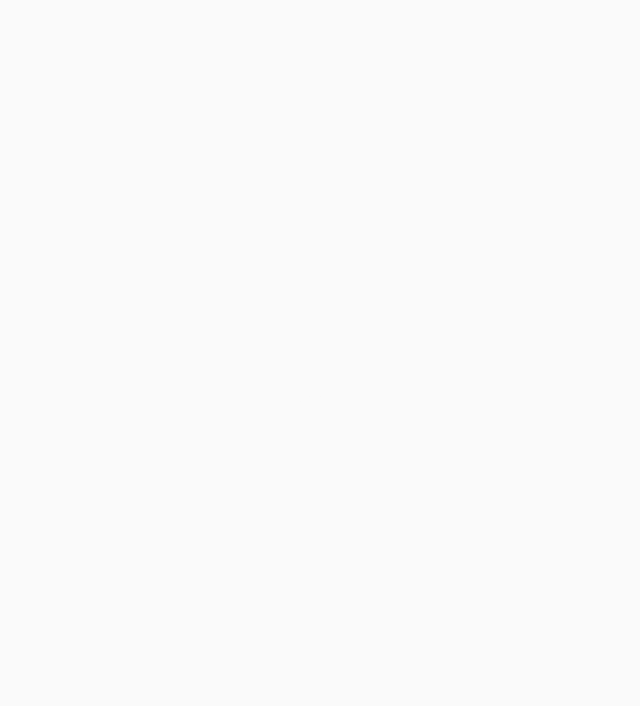
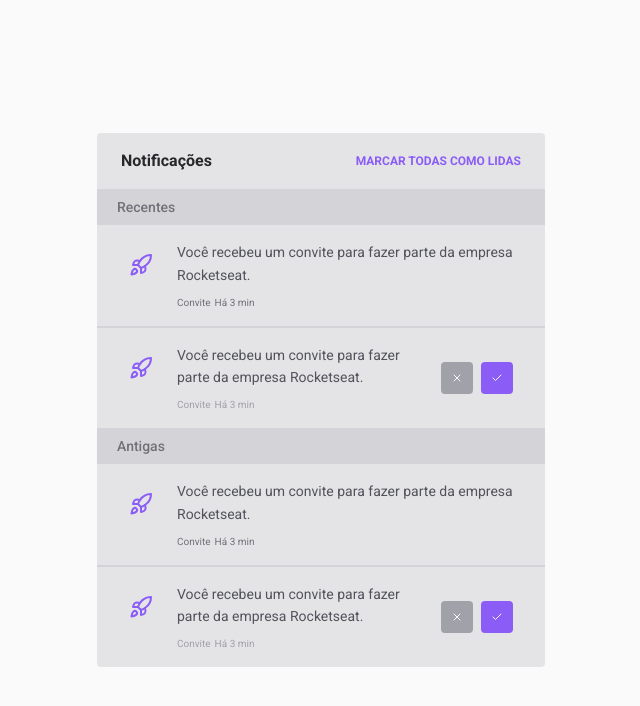
Before and after one commit to AlanFerreiraDev/widget-notifications, a Next.js app: page / in a window 1280 px wide. Shown: the top 706 px of the page, without its empty margins (319-959 px from the left). Built offline with nearby package versions, Linux system fonts and the light colour scheme.

Commit message:
refactor: add the new content to Widget

```diff
--- a/src/components/Widget.tsx
+++ b/src/components/Widget.tsx
@@ -1,3 +1,105 @@
+import { Rocket, X, Check } from 'lucide-react'
+
 export function Widget() {
-  return <div>Widget</div>
+  return (
+    <div className="w-[448px] rounded overflow-hidden">
+      {/* Header */}
+      <div className="bg-zinc-200 dark:bg-zinc-800 py-4 px-6 flex items-center justify-between">
+        <span className="font-bold text-zinc-800 dark:text-white">
+          Notificações
+        </span>
+        <button className="text-violet-500 font-bold text-xs hover:text-violet-600 dark:hover:text-violet-400">
+          MARCAR TODAS COMO LIDAS
+        </button>
+      </div>
+
+      {/* Recent Section */}
+
+      <div>
+        <div className="bg-zinc-300 font-medium dark:bg-zinc-950 px-5 py-2 text-sm text-zinc-500 dark:text-zinc-400">
+          Recentes
+        </div>
+
+        <div className="divide-y-2 divide-zinc-300 dark:divide-zinc-950">
+          <div className="bg-zinc-200 dark:bg-zinc-900 px-8 py-4 flex items-start gap-6">
+            <Rocket className="w-6 h-6 text-violet-500 mt-3" />
+            <div className="flex-1 flex flex-col gap-2">
+              <p className="text-sm leading-relaxed text-zinc-600 dark:text-zinc-100">
+                Você recebeu um convite para fazer parte da empresa Rocketseat.
+              </p>
+              <div className="text-xxs text-zinc-500 dark:text-zinc-400 flex items-center gap-1">
+                <span>Convite</span>
+                <span>Há 3 min</span>
+              </div>
+            </div>
+          </div>
+
+          <div className="bg-zinc-200 dark:bg-zinc-900 px-8 py-4 flex items-start gap-6">
+            <Rocket className="w-6 h-6 text-violet-500 mt-3" />
+            <div className="flex-1 flex flex-col gap-2">
+              <p className="text-sm leading-relaxed text-zinc-600 dark:text-zinc-100">
+                Você recebeu um convite para fazer parte da empresa Rocketseat.
+              </p>
+              <div className="text-xxs text-zinc-400 flex items-center gap-1">
+                <span>Convite</span>
+                <span>Há 3 min</span>
+              </div>
+            </div>
+            <div className="flex gap-2 self-center">
+              <button className="w-8 h-8 rounded flex items-center justify-center bg-zinc-400 hover:bg-zinc-500 dark:bg-zinc-800 dark:hover:bg-zinc-700">
+                <X className="w-3 h-3 text-zinc-50" />
+              </button>
+              <button className="w-8 h-8 rounded flex items-center justify-center bg-violet-500 hover:bg-violet-600">
+                <Check className="w-3 h-3 text-zinc-50" />
+              </button>
+            </div>
+          </div>
+        </div>
+      </div>
+
+      {/* Old Section */}
+
+      <div>
+        <div className="bg-zinc-300 font-medium dark:bg-zinc-950 px-5 py-2 text-sm text-zinc-500 dark:text-zinc-400">
+          Antigas
+        </div>
+
+        <div className="divide-y-2 divide-zinc-300 dark:divide-zinc-950">
+          <div className="bg-zinc-200 dark:bg-zinc-900 px-8 py-4 flex items-start gap-6">
+            <Rocket className="w-6 h-6 text-violet-500 mt-3" />
+            <div className="flex-1 flex flex-col gap-2">
+              <p className="text-sm leading-relaxed text-zinc-600 dark:text-zinc-100">
+                Você recebeu um convite para fazer parte da empresa Rocketseat.
+              </p>
+              <div className="text-xxs text-zinc-500 dark:text-zinc-400 flex items-center gap-1">
+                <span>Convite</span>
+                <span>Há 3 min</span>
+              </div>
+            </div>
+          </div>
+
+          <div className="bg-zinc-200 dark:bg-zinc-900 px-8 py-4 flex items-start gap-6">
+            <Rocket className="w-6 h-6 text-violet-500 mt-3" />
+            <div className="flex-1 flex flex-col gap-2">
+              <p className="text-sm leading-relaxed text-zinc-600 dark:text-zinc-100">
+                Você recebeu um convite para fazer parte da empresa Rocketseat.
+              </p>
+              <div className="text-xxs text-zinc-400 flex items-center gap-1">
+                <span>Convite</span>
+                <span>Há 3 min</span>
+              </div>
+            </div>
+            <div className="flex gap-2 self-center">
+              <button className="w-8 h-8 rounded flex items-center justify-center bg-zinc-400 hover:bg-zinc-500 dark:bg-zinc-800 dark:hover:bg-zinc-700">
+                <X className="w-3 h-3 text-zinc-50" />
+              </button>
+              <button className="w-8 h-8 rounded flex items-center justify-center bg-violet-500 hover:bg-violet-600">
+                <Check className="w-3 h-3 text-zinc-50" />
+              </button>
+            </div>
+          </div>
+        </div>
+      </div>
+    </div>
+  )
 }
```
